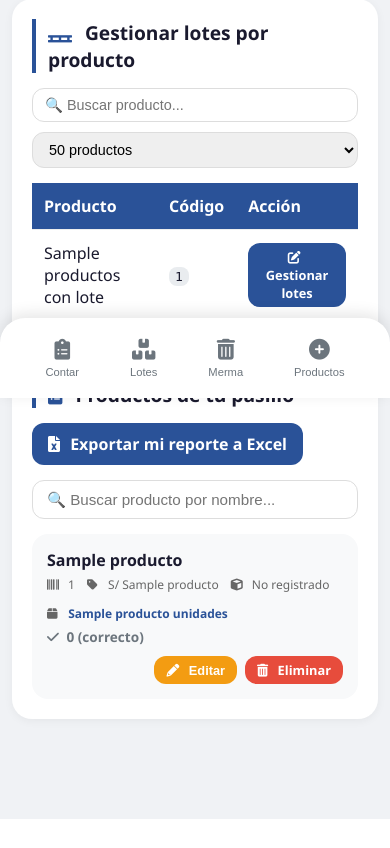
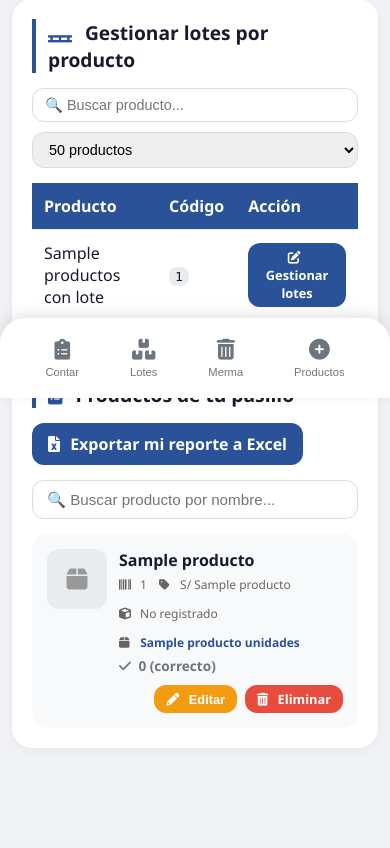
Before and after one commit to Danielblin/control-mass, a Flask app: template templates/user_pasillo.html in a window 390 px wide. Shown: the part 446-1294 px from the top of the page. Before the commit the page ends 1265 px from the top, so only its background shows below. Run offline with Flask 3, Linux system fonts and the light colour scheme; the template is opened without the code that fills it: most values are stand-ins (such as "Sample title", 1, 10 or a date in 2020).

Commit message:
Agregar imágenes a productos y visualización ampliada

```diff
--- a/templates/user_pasillo.html
+++ b/templates/user_pasillo.html
@@ -290,6 +290,7 @@
 
         .producto-info {
             flex: 1;
+            overflow: hidden;
         }
 
         .producto-nombre {
@@ -521,6 +522,89 @@
             background: #138496;
         }
 
+        /* Estilos para imágenes de productos */
+        .producto-imagen {
+            width: 80px;
+            height: 80px;
+            object-fit: cover;
+            border-radius: 12px;
+            cursor: pointer;
+            float: left;
+            margin-right: 12px;
+            transition: transform 0.2s;
+            border: 2px solid transparent;
+        }
+
+        .producto-imagen:hover {
+            transform: scale(1.05);
+            border-color: #2a5298;
+        }
+
+        body.dark-mode .producto-imagen:hover {
+            border-color: #6a8acc;
+        }
+
+        .producto-imagen-placeholder {
+            width: 80px;
+            height: 80px;
+            background: #e9ecef;
+            border-radius: 12px;
+            display: flex;
+            align-items: center;
+            justify-content: center;
+            float: left;
+            margin-right: 12px;
+            color: #999;
+            font-size: 2rem;
+        }
+
+        body.dark-mode .producto-imagen-placeholder {
+            background: #3a3a5a;
+            color: #6a8acc;
+        }
+
+        /* Modal de imagen ampliada */
+        #modalImagen .modal-content {
+            max-width: 90%;
+            max-height: 90%;
+            background: transparent;
+            box-shadow: none;
+            padding: 0;
+            text-align: center;
+        }
+
+        #modalImagen img {
+            max-width: 100%;
+            max-height: 85vh;
+            border-radius: 16px;
+            display: block;
+            margin: 0 auto;
+            box-shadow: 0 10px 40px rgba(0,0,0,0.3);
+        }
+
+        .modal-imagen-close {
+            position: fixed;
+            top: 20px;
+            right: 30px;
+            color: white;
+            font-size: 2.5rem;
+            cursor: pointer;
+            z-index: 210;
+            background: rgba(0,0,0,0.5);
+            border-radius: 50%;
+            width: 50px;
+            height: 50px;
+            display: flex;
+            align-items: center;
+            justify-content: center;
+            border: none;
+            transition: background 0.2s;
+        }
+
+        .modal-imagen-close:hover {
+            background: rgba(0,0,0,0.8);
+        }
+
         /* Responsive - CORREGIDO */
         @media (max-width: 768px) {
             body { padding: 12px; padding-bottom: 80px; }
@@ -540,6 +624,15 @@
             .search-box input {
                 font-size: 0.9rem;
                 padding: 8px 12px;
+            }
+            .producto-imagen {
+                width: 60px;
+                height: 60px;
+            }
+            .producto-imagen-placeholder {
+                width: 60px;
+                height: 60px;
+                font-size: 1.5rem;
             }
         }
     </style>
@@ -633,6 +726,15 @@
             {% for p in productos %}
             <div class="producto-card" data-nombre="{{ p[1].lower() }}">
                 <div class="producto-info">
+                    <!-- IMAGEN DEL PRODUCTO -->
+                    {% if p[6] and p[6]|trim != '' %}
+                    <img src="{{ p[6] }}" alt="{{ p[1] }}" class="producto-imagen" onclick="abrirModalImagen('{{ p[6] }}', '{{ p[1] }}')" title="Clic para ampliar">
+                    {% else %}
+                    <div class="producto-imagen-placeholder" title="Sin imagen">
+                        <i class="fas fa-box"></i>
+                    </div>
+                    {% endif %}
+                    <div style="overflow: hidden;">
                         <div class="producto-nombre">{{ p[1] }}</div>
                         <div class="producto-detalle">
                             <span><i class="fas fa-barcode"></i> {{ p[0] }}</span>
@@ -651,6 +753,7 @@
                             {% else %}
                                 <i class="fas fa-check"></i> 0 (correcto)
                             {% endif %}
+                        </div>
                     </div>
                 </div>
                 <div class="producto-acciones">
@@ -848,7 +951,7 @@
         </div>
     </div>
 
-    <!-- MODAL: Agregar producto -->
+    <!-- MODAL: Agregar producto (CON CAMPO DE IMAGEN) -->
     <div id="modal-producto" class="modal">
         <div class="modal-content">
             <div class="modal-header">
@@ -871,6 +974,10 @@
                 <div class="form-group">
                     <label>UxB (Unidades por caja/paquete)</label>
                     <input type="text" name="uxb" placeholder="Ej: CJ 24 UN">
+                </div>
+                <div class="form-group">
+                    <label><i class="fas fa-image"></i> URL de la imagen</label>
+                    <input type="text" name="imagen" placeholder="https://ejemplo.com/imagen.jpg">
                 </div>
                 <input type="hidden" name="pasillo" value="{{ pasillo }}">
                 <button type="submit" class="btn btn-primary" style="width:100%"><i class="fas fa-save"></i> Agregar producto</button>
@@ -897,6 +1004,15 @@
                     <i class="fas fa-times-circle"></i> Cancelar
                 </button>
             </div>
+        </div>
+    </div>
+
+    <!-- MODAL: Imagen ampliada -->
+    <div id="modalImagen" class="modal" onclick="cerrarModalImagen()">
+        <div class="modal-content">
+            <button class="modal-imagen-close" onclick="cerrarModalImagen()"><i class="fas fa-times"></i></button>
+            <img id="imagenAmpliada" src="" alt="Producto">
+            <p id="nombreImagenAmpliada" style="color: white; text-align: center; margin-top: 15px; font-size: 1.2rem; text-shadow: 0 2px 8px rgba(0,0,0,0.5);"></p>
         </div>
     </div>
 
@@ -1103,6 +1219,20 @@
             }
         }
 
+        // FUNCIÓN PARA ABRIR MODAL DE IMAGEN AMPLIADA
+        function abrirModalImagen(url, nombre) {
+            document.getElementById('imagenAmpliada').src = url;
+            document.getElementById('nombreImagenAmpliada').textContent = nombre || 'Producto';
+            document.getElementById('modalImagen').style.display = 'flex';
+            document.body.style.overflow = 'hidden';
+        }
+
+        // FUNCIÓN PARA CERRAR MODAL DE IMAGEN AMPLIADA
+        function cerrarModalImagen() {
+            document.getElementById('modalImagen').style.display = 'none';
+            document.body.style.overflow = '';
+        }
+
         // Modo oscuro / claro
         function toggleDarkMode() {
             document.body.classList.toggle('dark-mode');
```
Lines whose indentation alone changed are shown as unchanged.
